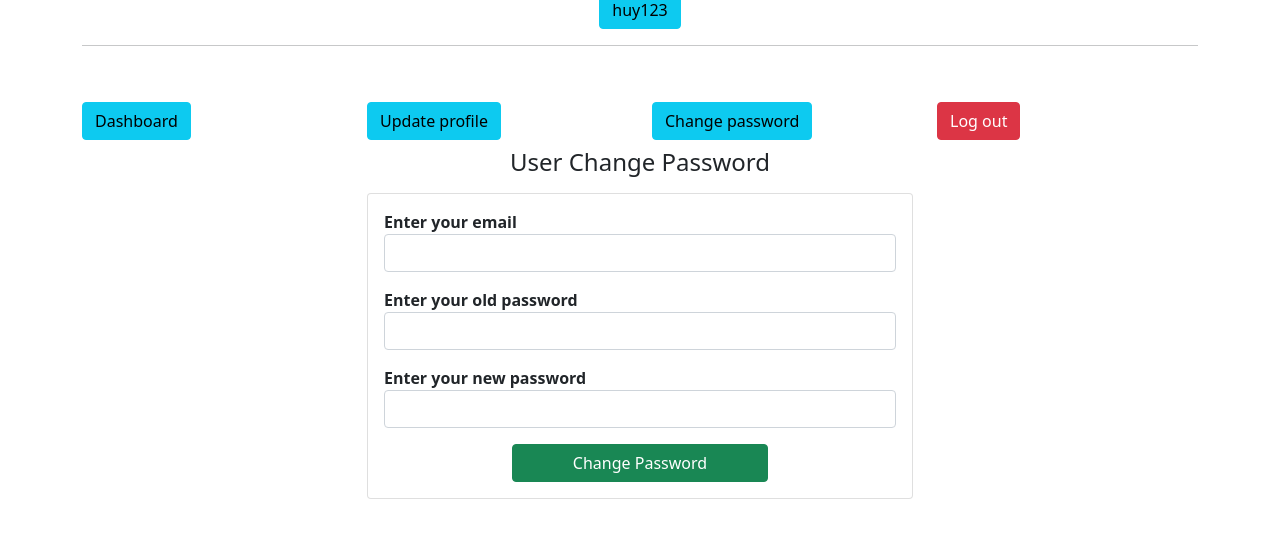
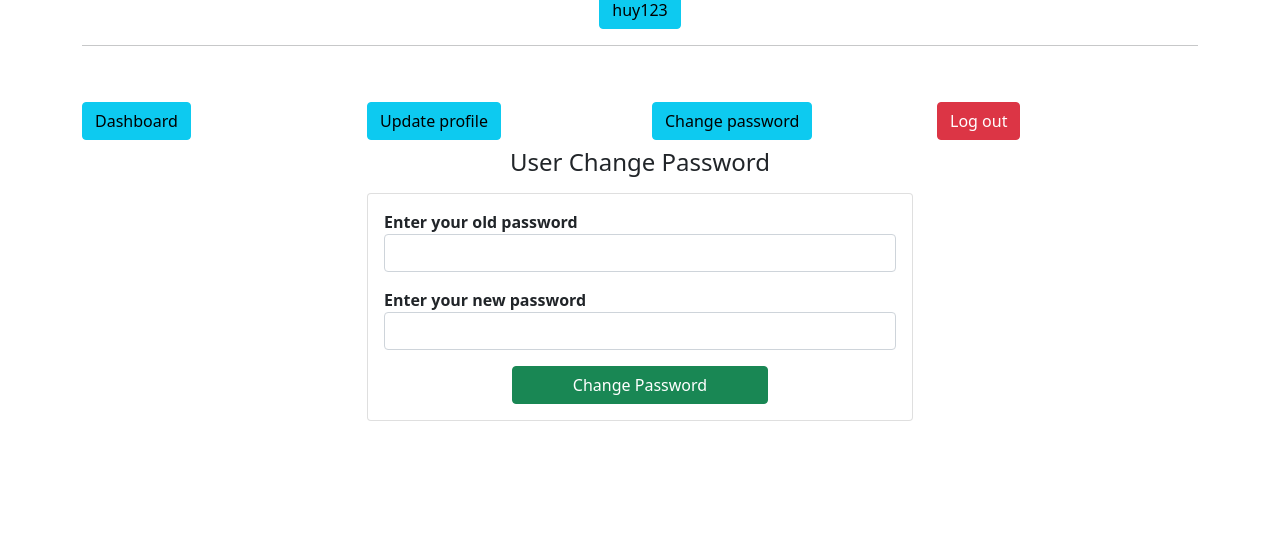
Before and after one commit to hvhuy2004/Flask_Project_CRUD, a Flask app: page /user/change-password in a window 1280 px wide. Shown: the part 121-659 px from the top of the page. Run offline with Flask 3, Linux system fonts and the light colour scheme; a user stored in the database is signed in.

Commit message:
user change password

```diff
--- a/main.py
+++ b/main.py
@@ -166,30 +166,30 @@ def userChangePassword():
     if not session.get('user_id'):
         return redirect('/user/')
     if request.method == 'POST':
-        email = request.form.get('email')
         old_password = request.form.get('old_password')
         password = request.form.get('password')
 
-        if email == "" or old_password == "" or password == "":
+        if old_password == "" or password == "":
             flash('Please fill all fields', 'danger')
             return redirect('/user/change-password')
 
-        user = User.query.filter_by(email=email).first()
+        user = User.query.get(session['user_id'])  # Lấy người dùng dựa trên user_id trong session
         if user:
             if bcrypt.check_password_hash(user.password, old_password):  # Kiểm tra mật khẩu cũ
                 hash_password = bcrypt.generate_password_hash(password, 10)
-                User.query.filter_by(email=email).update(dict(password=hash_password))
+                user.password = hash_password  # Cập nhật mật khẩu
                 db.session.commit()
                 flash('Password changed successfully', 'success')
-                return redirect('/user/dashboard')
+                return redirect('/user/dashboard')  # Chuyển hướng đến dashboard
             else:
                 flash('Invalid old password', 'danger')
                 return redirect('/user/change-password')
         else:
-            flash('Invalid email', 'danger')
+            flash('User not found', 'danger')
             return redirect('/user/change-password')
     else:
         return render_template('user/change-password.html', title="Change Password")
+
 
 
 # Route để xem tất cả tài khoản
--- a/templates/user/change-password.html
+++ b/templates/user/change-password.html
@@ -16,10 +16,7 @@
             <div class="card">
                 <div class="card-body">
                     <form action="" method="POST">
-                        <div class="form-group mb-3">
-                            <label><b>Enter your email</b></label>
-                            <input type="email" name="email" class="form-control" required>
-                        </div>
+
                         <div class="form-group mb-3">
                             <label><b>Enter your old password</b></label>
                             <input type="password" name="old_password" class="form-control" required>
```
Also changed, not shown: instance/ums.sqlite, 2 other files.
